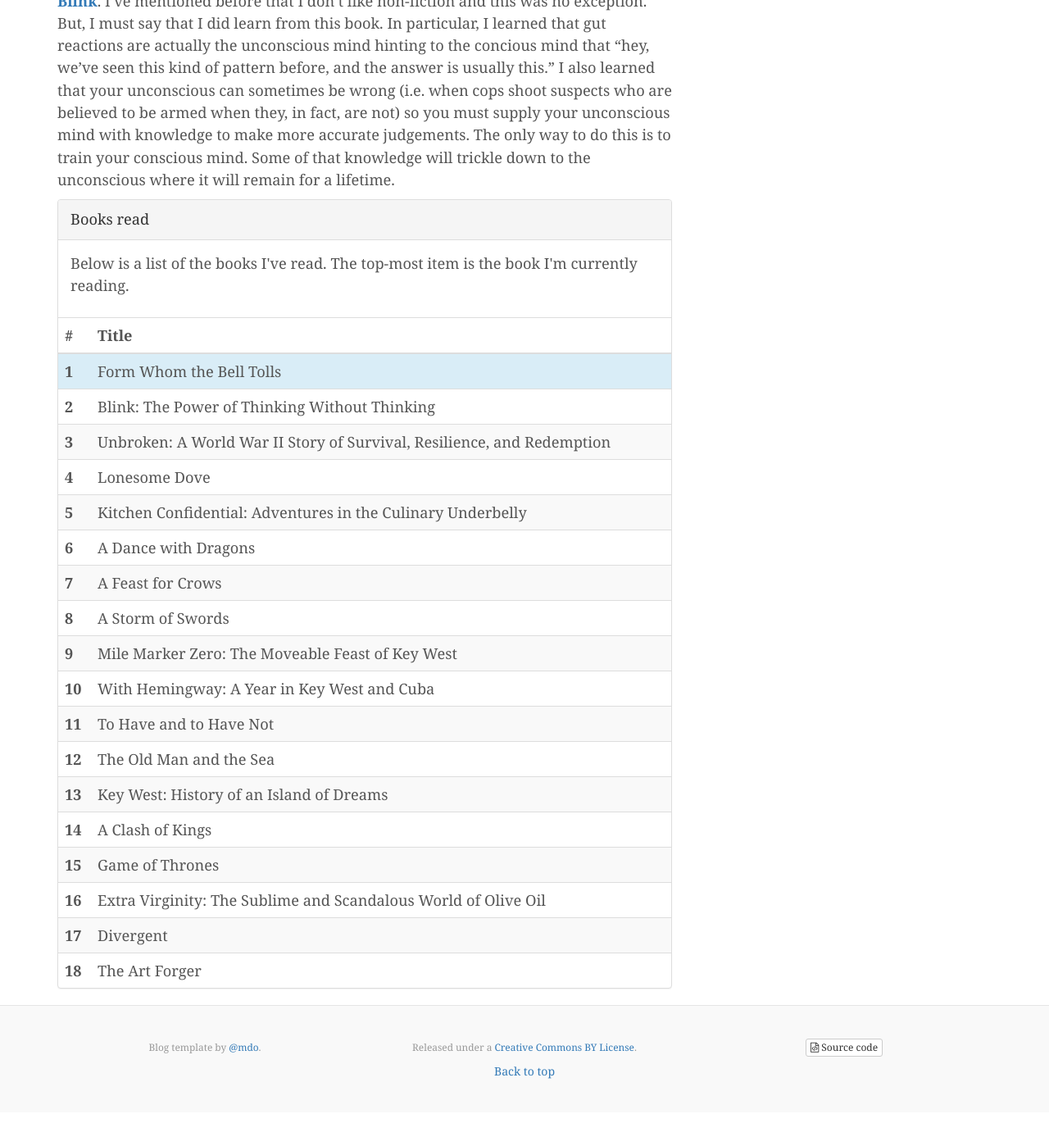
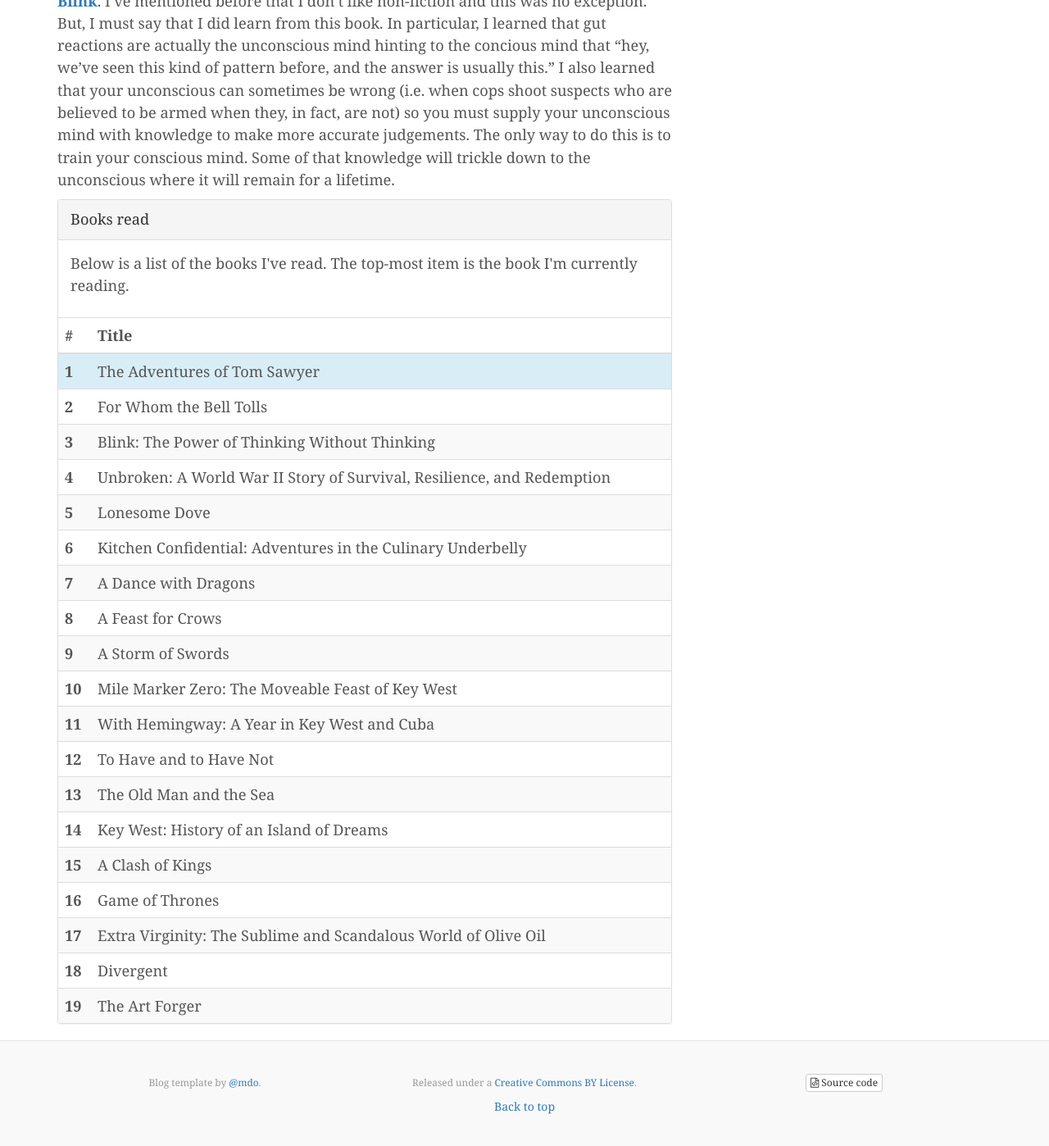
Before and after one commit to jkereako/jkereako.github.io, a Jekyll site: the page built from reading.md, in a window 1280 px wide and 1400 px high, scrolled down 662 px. Shown: the whole window at 82% size. Built offline with Jekyll 4.4.1, drawn with Linux system fonts in a browser that asks for light colours; nearby versions of some CDN libraries; before the commit the page ends 2019 px from its top, so only the background shows below that.

Commit message:
Add Tom Sawyer

```diff
--- a/_data/books.yml
+++ b/_data/books.yml
@@ -1,5 +1,7 @@
-- title: Form Whom the Bell Tolls
+- title: The Adventures of Tom Sawyer
   active: yes
+
+- title: For Whom the Bell Tolls
 
 - title: Blink
   subtitle: The Power of Thinking Without Thinking
```
